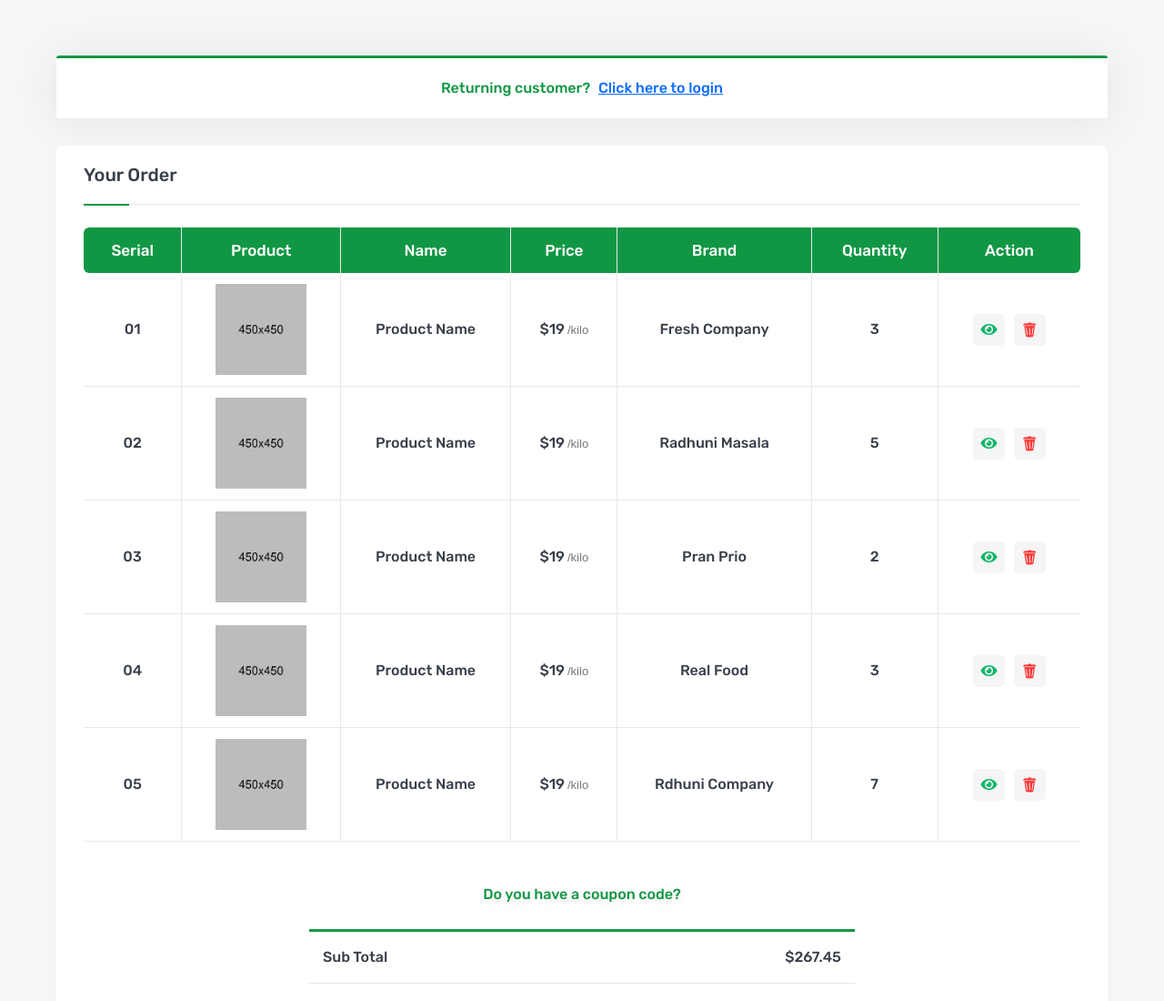
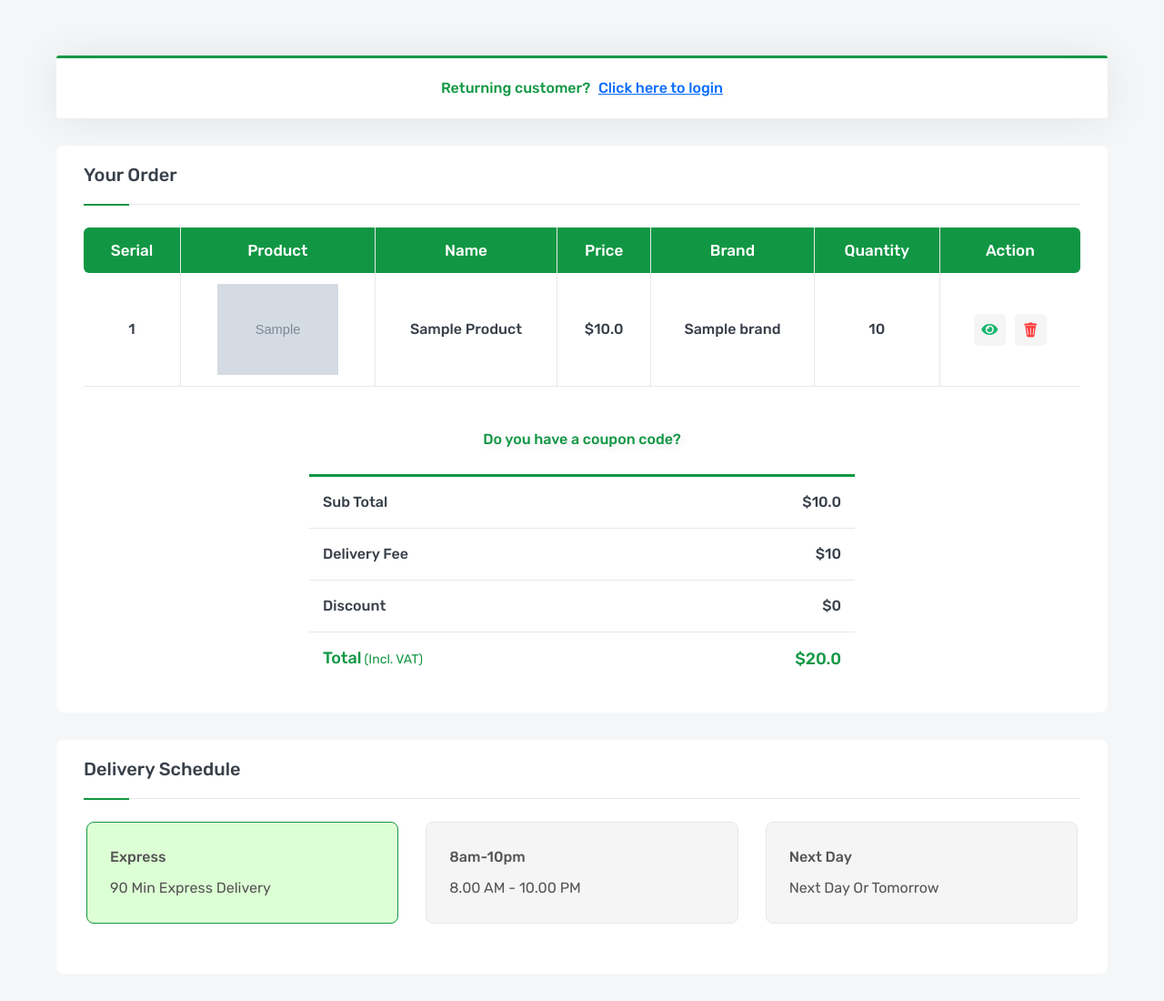
Before and after one commit to Mohamed-Taha-Essa/Django-Amazone-Clone, a Django app: page /orders/checkout/ in a window 1280 px wide. Shown: the part 527-1627 px from the top of the page at 91% size. Run offline with Django 4.2, Linux system fonts and the light colour scheme; a user stored in the database is signed in; tables that the repository leaves empty hold one stand-in row (values such as "Sample post"); grey boxes marked "Sample" are stand-in pictures; some libraries are stand-ins or nearby versions.

Commit message:
show data in chckout page and apply coupon

```diff
--- a/orders/models.py
+++ b/orders/models.py
@@ -1,4 +1,5 @@
 from django.db import models
+from django.db.models.aggregates import Sum
 from django.contrib.auth.models import User
 from django.utils import timezone
 from utils.generate_code import generate_code
@@ -55,10 +56,10 @@ class Cart(models.Model):
 
     @property
     def cart_total(self):
-        total = 0.0
+        total = 0
         for item in self.cart_detail.all():
-            total = float(total or 0) + float(item.total or 0)
-
+            total = total  + item.total
+        # total = self.cart_detail.aggregate(Sum('total'))['total__sum'] or 0.00
         return round(total,2)
 
 
@@ -71,7 +72,7 @@ class CartDetail(models.Model):
 class Coupon(models.Model):
     code = models.CharField( max_length=20)
     start_date = models.DateField(default = timezone.now)
-    end_date = models.DateField()
+    end_date = models.DateField(null = True ,blank =True)
     quantity =models.IntegerField()
     discount = models.FloatField()
 
--- a/orders/templates/orders/checkout.html
+++ b/orders/templates/orders/checkout.html
@@ -59,73 +59,29 @@
                                             </tr>
                                         </thead>
                                         <tbody>
+                                            {% for item in cart_detail  %}
                                                 <tr>
-                                                <td class="table-serial"><h6>01</h6></td>
-                                                <td class="table-image"><img src="images/product/01.jpg" alt="product"></td>
-                                                <td class="table-name"><h6>product name</h6></td>
-                                                <td class="table-price"><h6>$19<small>/kilo</small></h6></td>
-                                                <td class="table-brand"><h6>Fresh Company</h6></td>
-                                                <td class="table-quantity"><h6>3</h6></td>
+                                                    <td class="table-serial"><h6>{{forloop.counter}}</h6></td>
+                                                    <td class="table-image"><img src="{{item.product.image.url}}" alt="product"></td>
+                                                    <td class="table-name"><h6>{{item.product}}</h6></td>
+                                                    <td class="table-price"><h6>${{item.product.price}}</h6></td>
+                                                    <td class="table-brand"><h6>{{item.product.brand}}</h6></td>
+                                                    <td class="table-quantity"><h6>{{item.quantity}}</h6></td>
                                                     <td class="table-action">
                                                         <a class="view" href="#" title="Quick View" data-bs-toggle="modal" data-bs-target="#product-view"><i class="fas fa-eye"></i></a>
                                                         <a class="trash" href="#" title="Remove Wishlist"><i class="icofont-trash"></i></a>
                                                     </td>
                                                 </tr>
-                                            <tr>
-                                                <td class="table-serial"><h6>02</h6></td>
-                                                <td class="table-image"><img src="images/product/02.jpg" alt="product"></td>
-                                                <td class="table-name"><h6>product name</h6></td>
-                                                <td class="table-price"><h6>$19<small>/kilo</small></h6></td>
-                                                <td class="table-brand"><h6>Radhuni Masala</h6></td>
-                                                <td class="table-quantity"><h6>5</h6></td>
-                                                <td class="table-action">
-                                                    <a class="view" href="#" title="Quick View" data-bs-toggle="modal" data-bs-target="#product-view"><i class="fas fa-eye"></i></a>
-                                                    <a class="trash" href="#" title="Remove Wishlist"><i class="icofont-trash"></i></a>
-                                                </td>
-                                            </tr>
-                                            <tr>
-                                                <td class="table-serial"><h6>03</h6></td>
-                                                <td class="table-image"><img src="images/product/03.jpg" alt="product"></td>
-                                                <td class="table-name"><h6>product name</h6></td>
-                                                <td class="table-price"><h6>$19<small>/kilo</small></h6></td>
-                                                <td class="table-brand"><h6>Pran Prio</h6></td>
-                                                <td class="table-quantity"><h6>2</h6></td>
-                                                <td class="table-action">
-                                                    <a class="view" href="#" title="Quick View" data-bs-toggle="modal" data-bs-target="#product-view"><i class="fas fa-eye"></i></a>
-                                                    <a class="trash" href="#" title="Remove Wishlist"><i class="icofont-trash"></i></a>
-                                                </td>
-                                            </tr>
-                                            <tr>
-                                                <td class="table-serial"><h6>04</h6></td>
-                                                <td class="table-image"><img src="images/product/04.jpg" alt="product"></td>
-                                                <td class="table-name"><h6>product name</h6></td>
-                                                <td class="table-price"><h6>$19<small>/kilo</small></h6></td>
-                                                <td class="table-brand"><h6>Real Food</h6></td>
-                                                <td class="table-quantity"><h6>3</h6></td>
-                                                <td class="table-action">
-                                                    <a class="view" href="#" title="Quick View" data-bs-toggle="modal" data-bs-target="#product-view"><i class="fas fa-eye"></i></a>
-                                                    <a class="trash" href="#" title="Remove Wishlist"><i class="icofont-trash"></i></a>
-                                                </td>
-                                            </tr>
-                                            <tr>
-                                                <td class="table-serial"><h6>05</h6></td>
-                                                <td class="table-image"><img src="images/product/05.jpg" alt="product"></td>
-                                                <td class="table-name"><h6>product name</h6></td>
-                                                <td class="table-price"><h6>$19<small>/kilo</small></h6></td>
-                                                <td class="table-brand"><h6>Rdhuni Company</h6></td>
-                                                <td class="table-quantity"><h6>7</h6></td>
-                                                <td class="table-action">
-                                                    <a class="view" href="#" title="Quick View" data-bs-toggle="modal" data-bs-target="#product-view"><i class="fas fa-eye"></i></a>
-                                                    <a class="trash" href="#" title="Remove Wishlist"><i class="icofont-trash"></i></a>
-                                                </td>
-                                            </tr>
+                                            {% endfor %}
                                         </tbody>
                                     </table>
                                 </div>
                                 <div class="chekout-coupon">
                                     <button class="coupon-btn">Do you have a coupon code?</button>
-                                    <form class="coupon-form">
-                                        <input type="text" placeholder="Enter your coupon code">
+
+                                    <form class="coupon-form" method='post'>
+                                        {% csrf_token %}
+                                        <input type="text" placeholder="Enter your coupon code" name='coupon_code'>
                                         <button type="submit"><span>apply</span></button>
                                     </form>
                                 </div>
@@ -133,19 +89,19 @@
                                     <ul>
                                         <li>
                                             <span>Sub total</span>
-                                            <span>$267.45</span>
+                                            <span>${{sub_total}}</span>
                                         </li>
                                         <li>
                                             <span>delivery fee</span>
-                                            <span>$10.00</span>
+                                            <span>${{delivery_fee}}</span>
                                         </li>
                                         <li>
                                             <span>discount</span>
-                                            <span>$00.00</span>
+                                            <span>${{discount}}</span>
                                         </li>
                                         <li>
                                             <span>Total<small>(Incl. VAT)</small></span>
-                                            <span>$277.00</span>
+                                            <span>${{total}}</span>
                                         </li>
                                     </ul>
                                 </div>
--- a/orders/templates/orders/orderlist.html
+++ b/orders/templates/orders/orderlist.html
@@ -51,7 +51,7 @@
                         {% for order in orders  %}
                             <div class="orderlist">
                                 <div class="orderlist-head">
-                                    <h5>order#{{forloop.counter}}</h5>
+                                <h5>order#{{forloop.counter}}</h5>
                                     <h5>order {{order.status}}</h5>
                                 </div>
                                 <div class="orderlist-body">
--- a/orders/views.py
+++ b/orders/views.py
@@ -1,6 +1,8 @@
-from django.shortcuts import render,redirect
-from .models import Order ,OrderDetail,Cart,CartDetail
+from django.shortcuts import render,redirect ,get_object_or_404
+from .models import Order ,OrderDetail,Cart,CartDetail,Coupon
+import datetime
 from products.models import Product
+from settings.models import DeliveryFee
 # Create your views here.
 
 def order_list(request):
@@ -9,8 +11,48 @@ def order_list(request):
 
 
 def checkout(request):
+    cart = Cart.objects.get(user = request.user ,status='Inprogress')
+    cart_detail = CartDetail.objects.filter(cart = cart)
+    delivery_fee = DeliveryFee.objects.last().fee
 
-    return render(request ,'orders/checkout.html',{})
+
+    if request.method =='POST':
+        code = request.POST['coupon_code']
+        # coupon = Coupon.objects.get(code = code) #server stop if not have acorrect code
+        coupon = get_object_or_404(Coupon ,code =code)
+        if coupon and coupon.quantity > 0 :
+            today_date = datetime.datetime.today().date()
+
+            if coupon.start_date <= today_date and coupon.end_date >= today_date :
+
+                coupon_value = round(cart.cart_total / 100 * coupon.discount ,2)
+                sub_total = cart.cart_total - coupon_value
+                total = sub_total + delivery_fee
+
+                cart.coupon = coupon
+                cart.total_with_coupon =sub_total
+                cart.save()
+
+                return render(request ,'orders/checkout.html',{
+                    'cart_detail':cart_detail,
+                    'total':total,
+                    'delivery_fee':delivery_fee,
+                    'discount':coupon_value,
+                    'sub_total':sub_total,
+                })
+
+    sub_total = cart.cart_total
+    discount = 0
+
+
+    total = sub_total + delivery_fee
+    return render(request ,'orders/checkout.html',{
+        'cart_detail':cart_detail,
+        'total':total,
+        'delivery_fee':delivery_fee,
+        'discount':discount,
+        'sub_total':sub_total,
+    })
 
 
 
--- a/settings/admin.py
+++ b/settings/admin.py
@@ -1,5 +1,6 @@
 from django.contrib import admin
-from .models import Settings
+from .models import Settings ,DeliveryFee
 # Register your models here.
 
 admin.site.register(Settings)
+admin.site.register(DeliveryFee)
```
Also changed, not shown: learning.md (+6 -1 lines). Lines whose indentation alone changed are shown as unchanged.
